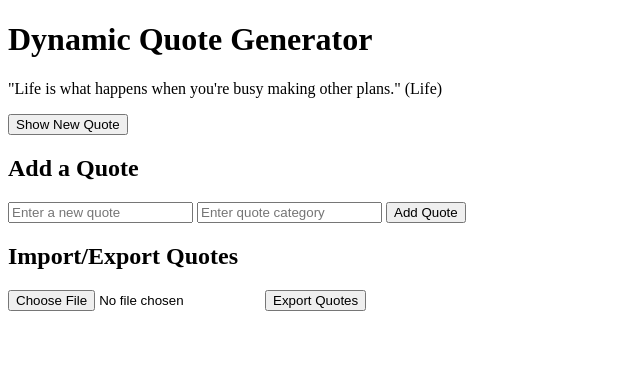
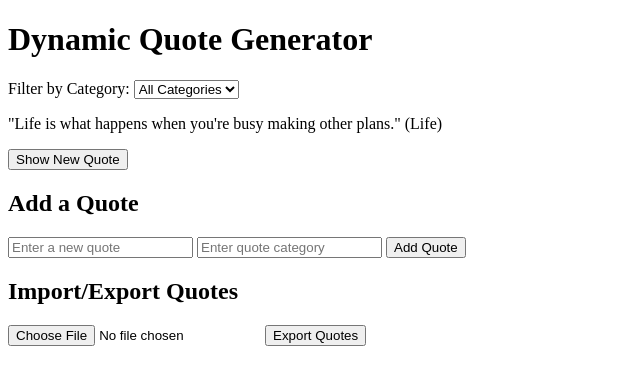
Before and after one commit to DeekanNyah/alx_fe_javascript, a plain HTML site: page dom-manipulation/index.html in a window 1280 px wide. Both pictures are taken after a click on the button "Show New Quote". Shown: the whole page, without its empty margins (0-640 px from the left). Drawn offline with Linux system fonts and the light colour scheme.

Commit message:
Task 2: Add category filter and localStorage persistence

```diff
--- a/dom-manipulation/index.html
+++ b/dom-manipulation/index.html
@@ -8,11 +8,17 @@
 <body>
   <h1>Dynamic Quote Generator</h1>
 
-  <!-- Display random quote -->
+  <!-- Category Filter -->
+  <label for="categoryFilter">Filter by Category:</label>
+  <select id="categoryFilter" onchange="filterQuotes()">
+    <option value="all">All Categories</option>
+  </select>
+
+  <!-- Display Quote -->
   <div id="quoteDisplay" style="margin: 1em 0;"></div>
   <button id="newQuote">Show New Quote</button>
 
-  <!-- Add new quote -->
+  <!-- Add Quote -->
   <h2>Add a Quote</h2>
   <input id="newQuoteText" type="text" placeholder="Enter a new quote" />
   <input id="newQuoteCategory" type="text" placeholder="Enter quote category" />
--- a/dom-manipulation/script.js
+++ b/dom-manipulation/script.js
@@ -1,8 +1,9 @@
 let quotes = [];
 
-// Load quotes from localStorage on page load
 window.onload = function () {
   const storedQuotes = localStorage.getItem('quotes');
+  const storedFilter = localStorage.getItem('selectedCategory');
+
   if (storedQuotes) {
     quotes = JSON.parse(storedQuotes);
   } else {
@@ -12,23 +13,34 @@ window.onload = function () {
     ];
     saveQuotes();
   }
+
+  populateCategories();
+
+  // Restore filter if it was saved
+  if (storedFilter) {
+    document.getElementById('categoryFilter').value = storedFilter;
+    filterQuotes();
+  }
 };
 
-// Show random quote
 document.getElementById('newQuote').addEventListener('click', showRandomQuote);
 
 function showRandomQuote() {
-  if (quotes.length === 0) {
-    document.getElementById('quoteDisplay').innerText = "No quotes available.";
+  const category = document.getElementById('categoryFilter').value;
+  let filtered = category === 'all' ? quotes : quotes.filter(q => q.category === category);
+
+  if (filtered.length === 0) {
+    document.getElementById('quoteDisplay').innerText = "No quotes in this category.";
     return;
   }
-  const randomIndex = Math.floor(Math.random() * quotes.length);
-  const quote = quotes[randomIndex];
+
+  const randomIndex = Math.floor(Math.random() * filtered.length);
+  const quote = filtered[randomIndex];
   document.getElementById('quoteDisplay').innerText = `"${quote.text}" (${quote.category})`;
+
   sessionStorage.setItem('lastQuote', JSON.stringify(quote));
 }
 
-// Add new quote
 function addQuote() {
   const text = document.getElementById('newQuoteText').value.trim();
   const category = document.getElementById('newQuoteCategory').value.trim();
@@ -36,6 +48,7 @@ function addQuote() {
   if (text && category) {
     quotes.push({ text, category });
     saveQuotes();
+    populateCategories();
     document.getElementById('newQuoteText').value = '';
     document.getElementById('newQuoteCategory').value = '';
     alert('Quote added!');
@@ -44,25 +57,20 @@ function addQuote() {
   }
 }
 
-// Save quotes to localStorage
 function saveQuotes() {
   localStorage.setItem('quotes', JSON.stringify(quotes));
 }
 
-// Export quotes to JSON
 function exportToJsonFile() {
   const blob = new Blob([JSON.stringify(quotes, null, 2)], { type: 'application/json' });
   const url = URL.createObjectURL(blob);
-
   const a = document.createElement('a');
   a.href = url;
   a.download = 'quotes.json';
   a.click();
-
   URL.revokeObjectURL(url);
 }
 
-// Import quotes from JSON file
 function importFromJsonFile(event) {
   const fileReader = new FileReader();
   fileReader.onload = function (e) {
@@ -71,9 +79,10 @@ function importFromJsonFile(event) {
       if (Array.isArray(importedQuotes)) {
         quotes.push(...importedQuotes);
         saveQuotes();
+        populateCategories();
         alert('Quotes imported successfully!');
       } else {
-        alert('Invalid format. Expected an array of quotes.');
+        alert('Invalid JSON structure.');
       }
     } catch (err) {
       alert('Failed to import. Invalid JSON file.');
@@ -81,3 +90,30 @@ function importFromJsonFile(event) {
   };
   fileReader.readAsText(event.target.files[0]);
 }
+
+// 🔁 Populate dropdown with unique categories
+function populateCategories() {
+  const select = document.getElementById('categoryFilter');
+  const currentValue = select.value;
+  select.innerHTML = '<option value="all">All Categories</option>';
+
+  const categories = [...new Set(quotes.map(q => q.category))];
+  categories.forEach(category => {
+    const option = document.createElement('option');
+    option.value = category;
+    option.textContent = category;
+    select.appendChild(option);
+  });
+
+  // Restore previous selection if it exists
+  if (categories.includes(currentValue)) {
+    select.value = currentValue;
+  }
+}
+
+// 🧠 Filter quotes by category
+function filterQuotes() {
+  const selectedCategory = document.getElementById('categoryFilter').value;
+  localStorage.setItem('selectedCategory', selectedCategory);
+  showRandomQuote(); // Show a quote from the selected category
+}
```
